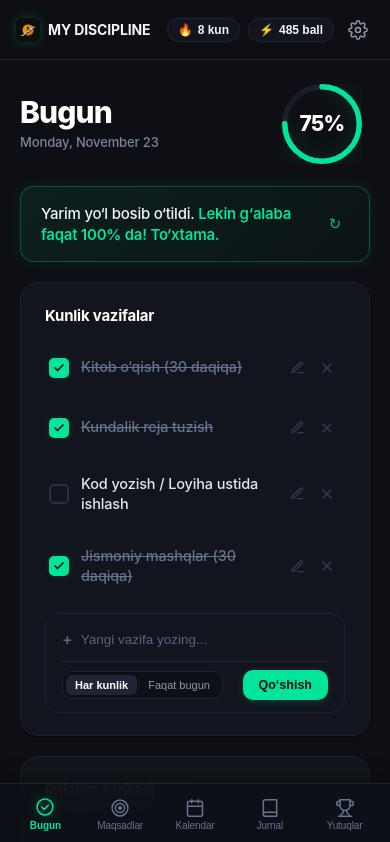
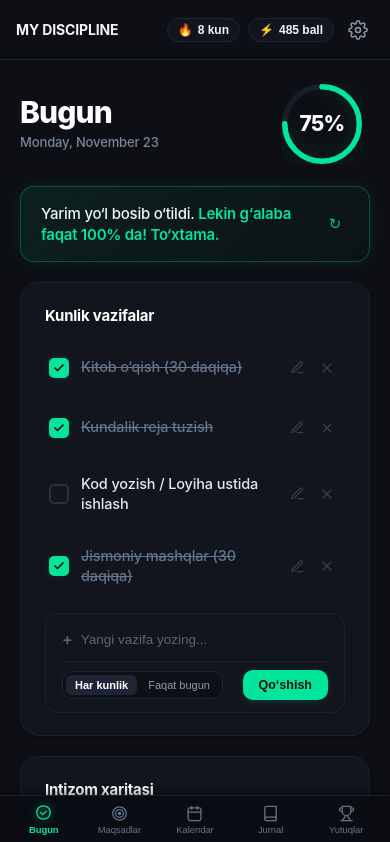
Before and after one commit to AzamatNuryagdiyev/My-Discipline, a plain HTML site: page index.html in a window 390 px wide. Shown: the top 842 px of the page. Drawn offline with Linux system fonts and the light colour scheme.

Commit message:
fix: remove unconstrained brand img from layout, ultra-compact mobile nav, and cache bust v2.0.1

```diff
--- a/css/main.css
+++ b/css/main.css
@@ -142,7 +142,12 @@ html, body {
   display: flex;
   flex-direction: column;
   min-height: 100vh;
-  padding-bottom: 70px;
+  padding-bottom: 58px;
+}
+
+img {
+  max-width: 100%;
+  height: auto;
 }
 
 /* Icon Sizing Utilities */
--- a/css/responsive.css
+++ b/css/responsive.css
@@ -173,24 +173,24 @@
   }
 }
 
-/* Mobile Bottom Navigation - Sleek, Compact Native App Style */
+/* Mobile Bottom Navigation - Ultra-Compact & Low-Profile */
 .mobile-nav {
   position: fixed;
   bottom: 0;
   left: 0;
   right: 0;
   z-index: 50;
-  background-color: rgba(13, 16, 23, 0.94);
-  backdrop-filter: blur(16px);
-  -webkit-backdrop-filter: blur(16px);
+  background-color: rgba(11, 13, 19, 0.97);
+  backdrop-filter: blur(12px);
+  -webkit-backdrop-filter: blur(12px);
   border-top: 1px solid rgba(255, 255, 255, 0.08);
-  padding: 4px 8px calc(4px + env(safe-area-inset-bottom, 0px));
-  box-shadow: 0 -4px 20px rgba(0, 0, 0, 0.35);
+  padding: 2px 6px calc(2px + env(safe-area-inset-bottom, 0px));
+  box-shadow: 0 -2px 10px rgba(0, 0, 0, 0.4);
 }
 
 @media (min-width: 768px) {
   .mobile-nav {
-    display: none;
+    display: none !important;
   }
 }
 
@@ -198,9 +198,9 @@
   display: flex;
   align-items: center;
   justify-content: space-around;
-  max-width: 420px;
+  max-width: 380px;
   margin: 0 auto;
-  height: 52px;
+  height: 44px;
 }
 
 .mobile-nav-btn {
@@ -209,26 +209,26 @@
   flex-direction: column;
   align-items: center;
   justify-content: center;
-  gap: 3px;
-  padding: 4px 2px;
-  height: 48px;
-  border-radius: var(--radius-md);
+  gap: 2px;
+  padding: 2px 0;
+  height: 42px;
+  border-radius: 6px;
   border: none;
   background: transparent;
   color: #64748B;
   cursor: pointer;
-  transition: all 0.2s cubic-bezier(0.16, 1, 0.3, 1);
+  transition: all 0.15s ease;
   -webkit-tap-highlight-color: transparent;
 }
 
 .mobile-nav-btn svg {
-  width: 20px !important;
-  height: 20px !important;
-  max-width: 20px;
-  max-height: 20px;
+  width: 17px !important;
+  height: 17px !important;
+  max-width: 17px !important;
+  max-height: 17px !important;
   stroke: currentColor;
   stroke-width: 1.8;
-  transition: transform 0.2s cubic-bezier(0.16, 1, 0.3, 1), stroke 0.2s ease;
+  transition: transform 0.15s ease, color 0.15s ease;
 }
 
 .mobile-nav-btn:active {
@@ -241,14 +241,15 @@
 
 .mobile-nav-btn.active svg {
   transform: translateY(-1px);
-  filter: drop-shadow(0 0 6px rgba(0, 229, 153, 0.5));
+  filter: drop-shadow(0 0 5px rgba(0, 229, 153, 0.6));
 }
 
 .mobile-nav-label {
-  font-size: 10px;
+  font-size: 9.5px;
   font-weight: 500;
   letter-spacing: -0.01em;
   line-height: 1;
+  margin-top: 1px;
   color: inherit;
 }
 
--- a/index.html
+++ b/index.html
@@ -18,9 +18,9 @@
   <title>MY DISCIPLINE — Shaxsiy Intizom Tizimi</title>
 
   <!-- Local CSS Only — Zero External CDN Dependencies -->
-  <link rel="stylesheet" href="./css/main.css" />
-  <link rel="stylesheet" href="./css/components.css" />
-  <link rel="stylesheet" href="./css/responsive.css" />
+  <link rel="stylesheet" href="./css/main.css?v=2.0.1" />
+  <link rel="stylesheet" href="./css/components.css?v=2.0.1" />
+  <link rel="stylesheet" href="./css/responsive.css?v=2.0.1" />
 </head>
 <body>
 
@@ -31,8 +31,7 @@
 
     <!-- DESKTOP LEFT SIDEBAR -->
     <aside class="desktop-sidebar">
-      <div class="sidebar-header" style="display: flex; align-items: center; gap: 10px;">
-        <img src="./assets/icons/icon.jpg" alt="Logo" class="brand-icon-img" />
+      <div class="sidebar-header">
         <span class="sidebar-title">MY DISCIPLINE</span>
       </div>
 
@@ -61,7 +60,6 @@
       <header class="app-header">
         <div class="header-inner">
           <div class="brand-wrapper">
-            <img src="./assets/icons/icon.jpg" alt="Logo" class="brand-icon-img" />
             <h1 class="brand-title">MY DISCIPLINE</h1>
           </div>
 
@@ -112,7 +110,7 @@
   <div id="toast-root"></div>
 
   <!-- APPLICATION ENTRYPOINT (ES MODULES) -->
-  <script type="module" src="./js/app.js"></script>
+  <script type="module" src="./js/app.js?v=2.0.1"></script>
 
 </body>
 </html>
```
Also changed, not shown: service-worker.js (+5 -5 lines), 1 other file.
